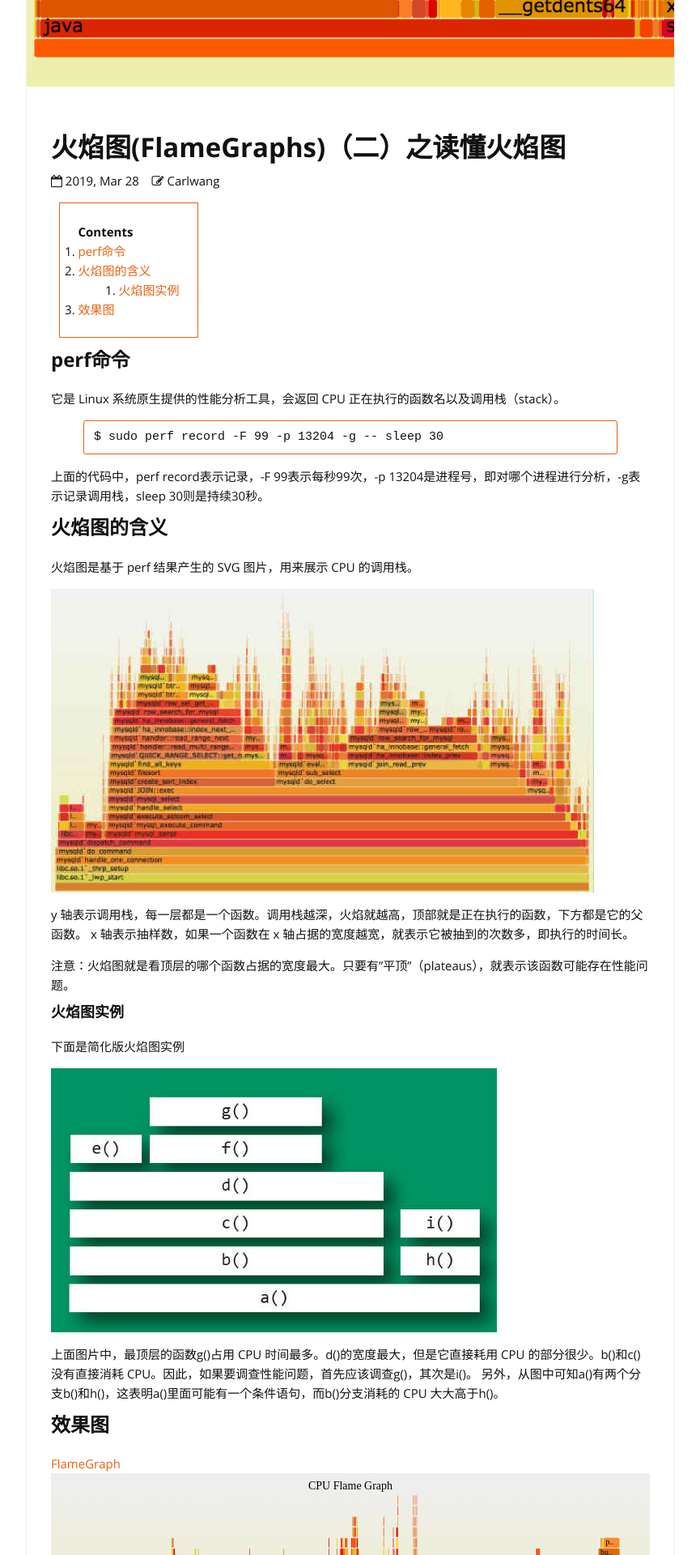
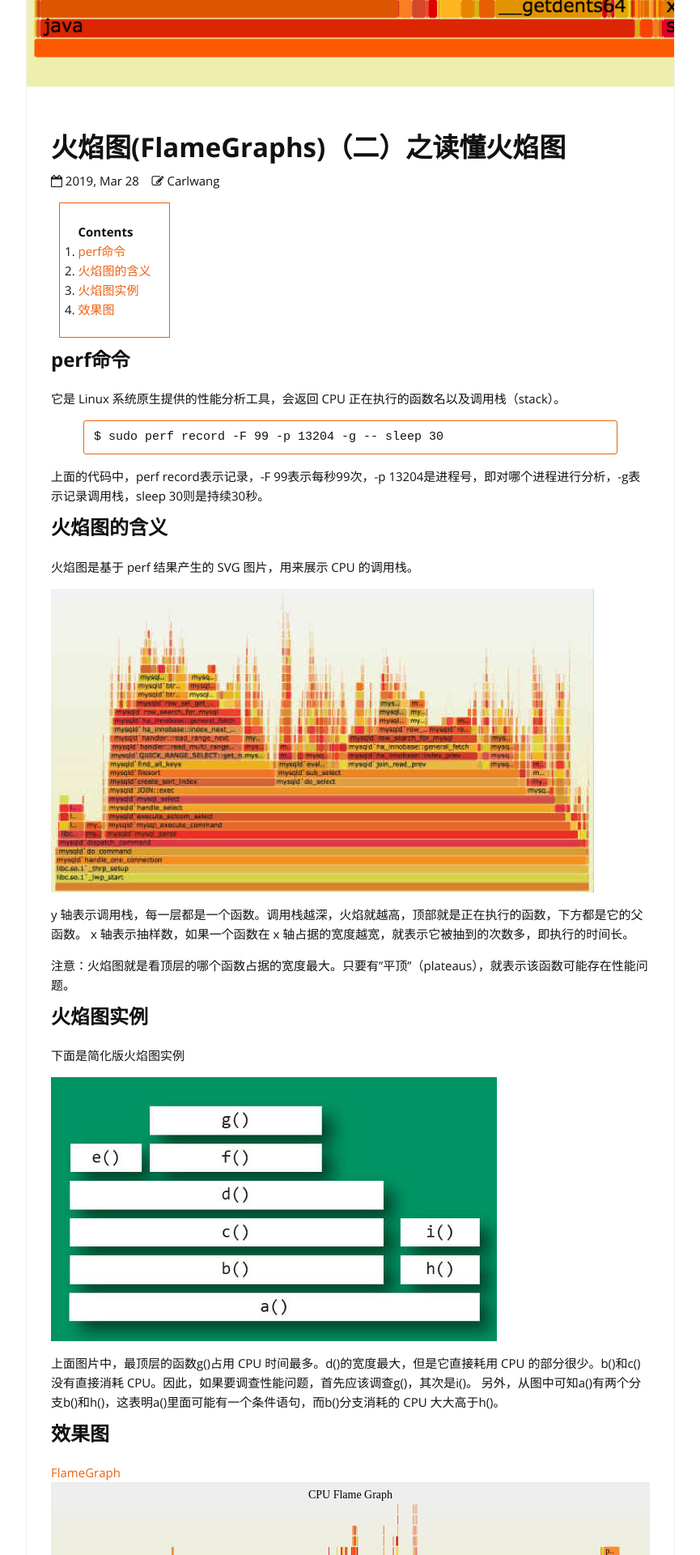
Before and after one commit to XNN99/sticker, a Jekyll site: the page built from _posts/2019-03-28-flamgraphs-2.md, in a window 1280 px wide. Shown: the part 515-2435 px from the top of the page at 81% size, without its empty margins (207-1072 px from the left). Built offline with Jekyll 4.4.1, drawn with Linux system fonts in a browser that asks for light colours; nearby versions of some CDN libraries; library files that are not in the unit come from our copies.

Commit message:
add flame graph 2

```diff
--- a/_posts/2019-03-28-flamgraphs-2.md
+++ b/_posts/2019-03-28-flamgraphs-2.md
@@ -31,7 +31,7 @@ x 轴表示抽样数，如果一个函数在 x 轴占据的宽度越宽，就表
 
 注意：火焰图就是看顶层的哪个函数占据的宽度最大。只要有"平顶"（plateaus），就表示该函数可能存在性能问题。
 
-### 火焰图实例
+## 火焰图实例
 下面是简化版火焰图实例
 
 ![flame-example2]({{site.baseurl}}/images/flame-example-2.jpg)
```
